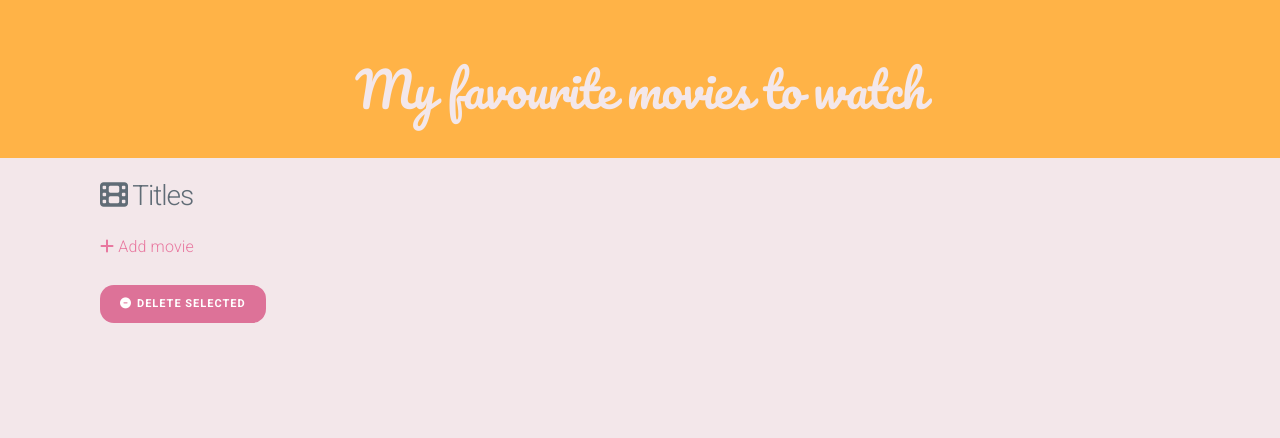
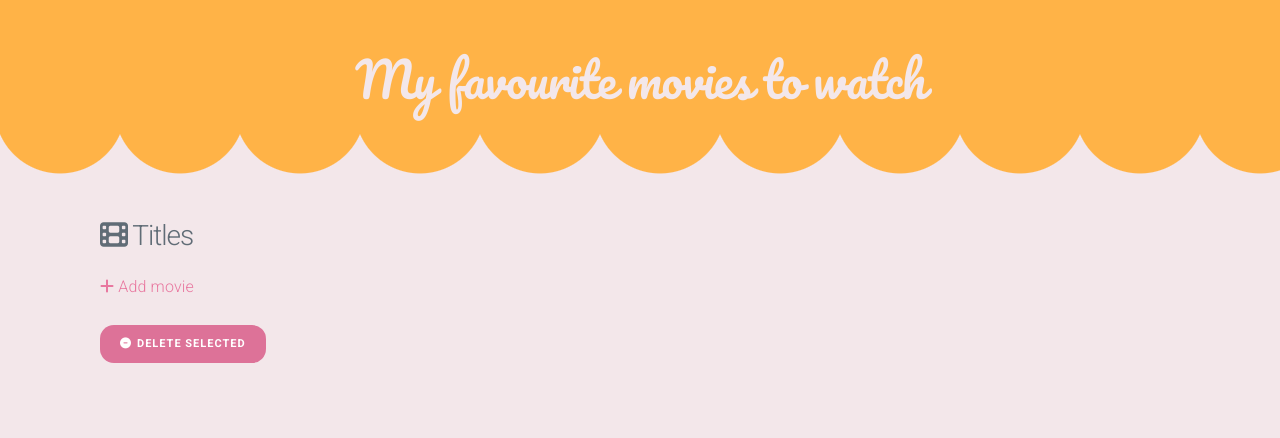
Before and after one commit to wernaw/movies_flask, a Flask app: page / in a window 1280 px wide. Shown: the top 438 px of the page. Run offline with Flask 2, Linux system fonts and the light colour scheme; data that the repository does not hold is empty.

Commit message:
enhance header styling and clean up add.html
Updated the header in styles.css with a decorative bottom border and adjusted padding and spacing. Cleaned up add.html by improving formatting, adding missing newlines and minor script indentation fixes.

```diff
--- a/static/styles.css
+++ b/static/styles.css
@@ -10,11 +10,30 @@ header {
   background-color: #ffb347;
   color: #f3e7ea;
   text-align: center;
-  padding: 6rem 0 0 0;
+  padding-top: 5rem;
+  padding-bottom: 3rem;
+}
+
+header::after {
+  content: "";
+  position: absolute;
+  bottom: 0;
+  left: 0;
+  width: 100%;
+  height: 90px;
+
+    background:
+    radial-gradient(circle at 50% 0,
+    transparent 60%,
+    #f3e7ea 61%
+    );
+
+  background-size: 120px 90px;
+  background-repeat: repeat-x;
 }
 
 header h1 {
-    margin-bottom: 40px;
+    margin-bottom: 60px;
     font-size: 48px;
     text-align: center;
     font-family: 'Pacifico'
```
Also changed, not shown: templates/add.html (+7 -4 lines).
